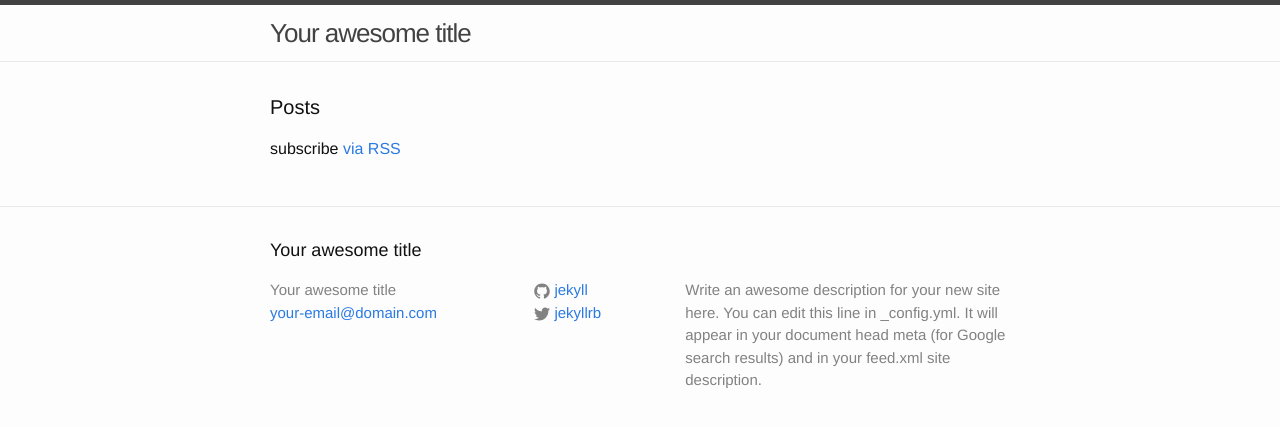
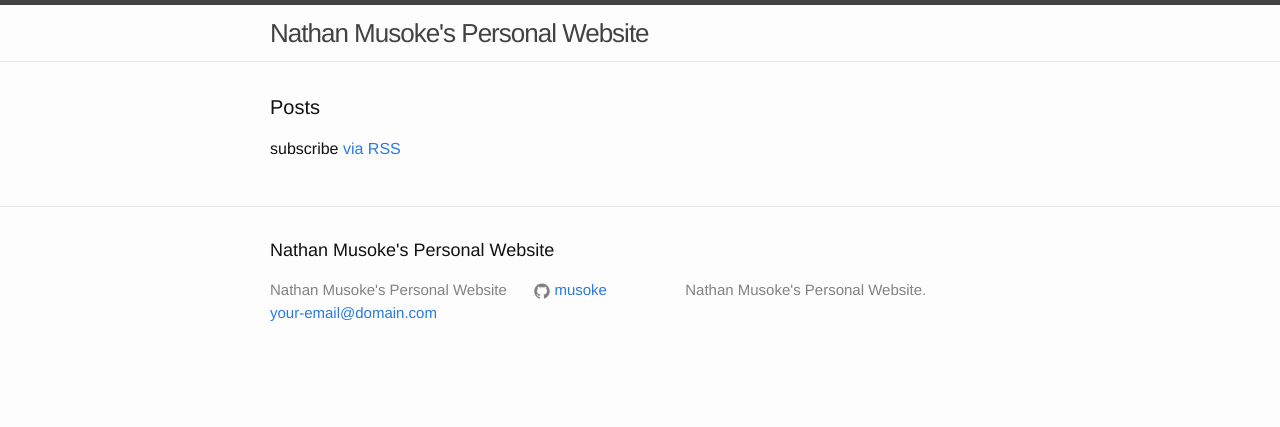
Before and after one commit to musoke/nathan.musoke.ca, a Jekyll site: the page built from index.html, in a window 1280 px wide. Shown: the top 427 px of the page. Built offline with Jekyll 4.4.1, drawn with Linux system fonts in a browser that asks for light colours.

Commit message:
Update the default _config.yml to have my info.

```diff
--- a/_config.yml
+++ b/_config.yml
@@ -6,16 +6,14 @@
 # 'jekyll serve'. If you change this file, please restart the server process.
 
 # Site settings
-title: Your awesome title
+title: Nathan Musoke's Personal Website
 email: your-email@domain.com
 description: > # this means to ignore newlines until "baseurl:"
-  Write an awesome description for your new site here. You can edit this
-  line in _config.yml. It will appear in your document head meta (for
-  Google search results) and in your feed.xml site description.
+        Nathan Musoke's Personal Website.
 baseurl: "" # the subpath of your site, e.g. /blog
-url: "http://yourdomain.com" # the base hostname & protocol for your site
-twitter_username: jekyllrb
-github_username:  jekyll
+url: "http://nathan.musoke.ca" # the base hostname & protocol for your site
+twitter_username:
+github_username:  musoke
 
 # Build settings
 markdown: kramdown
```
